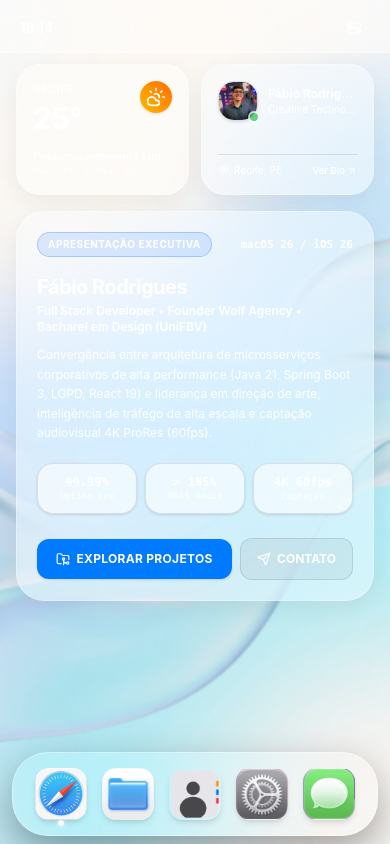
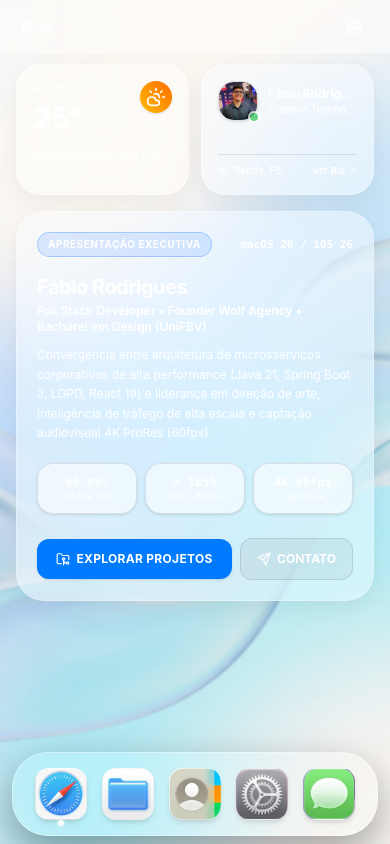
Before and after one commit to fabiorodrigues-tech-dev/portfolio-liquid-glass-experience, a React (Vite) app: page / in a window 390 px wide. Built offline with nearby package versions, Linux system fonts and the light colour scheme; a web font is replaced by a local one.

Commit message:
feat(dock): padronizacao 1:1 nativa dos 5 icones e novos assets oficiais de contatos

```diff
--- a/src/components/Dock.tsx
+++ b/src/components/Dock.tsx
@@ -180,3 +180,78 @@ export const Dock: React.FC<DockProps> = ({
     </div>
   )
 }
+
+export interface MobileDockProps {
+  activeTab: 'inicio' | 'projetos' | 'sobre' | 'habilidades' | 'contato'
+  onSelectTab: (tab: 'inicio' | 'projetos' | 'sobre' | 'habilidades' | 'contato') => void
+  isDark: boolean
+  isFocusMode?: boolean
+}
+
+export const MobileDock: React.FC<MobileDockProps> = ({
+  activeTab,
+  onSelectTab,
+  isDark,
+  isFocusMode = false,
+}) => {
+  const icons = [
+    {
+      id: 'inicio' as const,
+      label: 'Início (Safari)',
+      src: isDark ? '/icons/dock/safari-dark.png' : '/icons/dock/safari-light.png',
+    },
+    {
+      id: 'projetos' as const,
+      label: 'Projetos (Arquivos)',
+      src: isDark ? '/icons/dock/files-dark.png' : '/icons/dock/files-light.png',
+    },
+    {
+      id: 'sobre' as const,
+      label: 'Sobre (Contatos)',
+      src: isDark ? '/icons/dock/contacts-dark.png' : '/icons/dock/contacts-light.png',
+    },
+    {
+      id: 'habilidades' as const,
+      label: 'Habilidades (Ajustes)',
+      src: isDark ? '/icons/dock/settings-dark.png' : '/icons/dock/settings-light.png',
+    },
+    {
+      id: 'contato' as const,
+      label: 'Contato (Mensagens)',
+      src: isDark ? '/icons/dock/messages-dark.png' : '/icons/dock/messages-light.png',
+    },
+  ]
+
+  return (
+    <nav
+      className={`fixed bottom-2 left-1/2 -translate-x-1/2 z-40 w-[calc(100%-24px)] max-w-[380px] h-[84px] px-3.5 rounded-[36px] bg-white/20 dark:bg-white/[0.12] backdrop-blur-3xl backdrop-saturate-200 border border-white/35 dark:border-white/20 shadow-[0_16px_40px_rgba(0,0,0,0.35)] flex items-center justify-around select-none transition-all duration-300 ${
+        isFocusMode ? 'translate-y-28 opacity-0 pointer-events-none' : 'translate-y-0 opacity-100'
+      }`}
+      aria-label="Navegação móvel oficial em Squircles de Apps"
+    >
+      {icons.map((icon) => (
+        <button
+          key={icon.id}
+          type="button"
+          onClick={() => onSelectTab(icon.id)}
+          className="relative flex flex-col items-center justify-center cursor-pointer"
+          title={icon.label}
+          aria-label={icon.label}
+        >
+          <div className="w-[52px] h-[52px] sm:w-[54px] sm:h-[54px] rounded-[14px] overflow-hidden flex items-center justify-center shadow-md select-none transition-transform active:scale-90">
+            <img
+              src={icon.src}
+              alt={icon.label}
+              className="w-full h-full object-contain select-none"
+              loading="eager"
+              decoding="async"
+            />
+          </div>
+          {activeTab === icon.id && (
+            <span className="w-1.5 h-1.5 rounded-full bg-white/90 dark:bg-white shadow-[0_0_5px_rgba(255,255,255,0.8)] absolute -bottom-1.5 left-1/2 -translate-x-1/2" />
+          )}
+        </button>
+      ))}
+    </nav>
+  )
+}
--- a/src/components/mobile/IOSMobileExperience.tsx
+++ b/src/components/mobile/IOSMobileExperience.tsx
@@ -18,6 +18,7 @@ import {
 import { GithubIcon, WhatsAppIcon } from '../icons/SocialIcons'
 import { AppleControlCenterIcon } from '../icons/ControlCenterIcon'
 import { ControlCenterMobile } from './ControlCenterMobile'
+import { MobileDock } from '../Dock'
 import type { ThemeMode, Project, AccentColor } from '../../types'
 import { playHapticClick } from '../../lib/soundEffects'
 
@@ -1157,122 +1158,12 @@ export const IOSMobileExperience: React.FC<IOSMobileExperienceProps> = ({
       {/* ========================================================================= */}
       {/* 4. DOCK INFERIOR EM AUTÊNTICO LIQUID GLASS COM SQUIRCLES DE APPS (iOS)    */}
       {/* ========================================================================= */}
-      <nav
-        className={`fixed bottom-2 left-1/2 -translate-x-1/2 z-40 w-[calc(100%-24px)] max-w-[380px] h-[84px] px-3.5 rounded-[36px] bg-white/20 dark:bg-white/[0.12] backdrop-blur-3xl backdrop-saturate-200 border border-white/35 dark:border-white/20 shadow-[0_16px_40px_rgba(0,0,0,0.35)] flex items-center justify-around select-none transition-all duration-300 ${
-          isFocusMode ? 'translate-y-28 opacity-0 pointer-events-none' : 'translate-y-0 opacity-100'
-        }`}
-        aria-label="Navegação móvel oficial em Squircles de Apps"
-      >
-        {/* 1. Início: Safari */}
-        <button
-          type="button"
-          onClick={() => handleTabSelect('inicio')}
-          className="relative flex flex-col items-center justify-center cursor-pointer"
-          title="Início (Safari)"
-          aria-label="Início"
-        >
-          <div className="w-[52px] h-[52px] rounded-[14px] overflow-hidden flex items-center justify-center shadow-md select-none transition-transform active:scale-90">
-            <img
-              src={isDark ? '/icons/dock/safari-dark.png' : '/icons/dock/safari-light.png'}
-              alt="Safari"
-              className="w-full h-full object-contain select-none pointer-events-none"
-              loading="eager"
-              decoding="async"
-            />
-          </div>
-          {activeTab === 'inicio' && (
-            <span className="w-1.5 h-1.5 rounded-full bg-white/90 dark:bg-white shadow-[0_0_5px_rgba(255,255,255,0.8)] absolute -bottom-1.5 left-1/2 -translate-x-1/2" />
-          )}
-        </button>
-
-        {/* 2. Projetos: Arquivos (Files) */}
-        <button
-          type="button"
-          onClick={() => handleTabSelect('projetos')}
-          className="relative flex flex-col items-center justify-center cursor-pointer"
-          title="Projetos (Arquivos)"
-          aria-label="Projetos"
-        >
-          <div className="w-[52px] h-[52px] rounded-[14px] overflow-hidden flex items-center justify-center shadow-md select-none transition-transform active:scale-90">
-            <img
-              src={isDark ? '/icons/dock/files-dark.png' : '/icons/dock/files-light.png'}
-              alt="Arquivos"
-              className="w-full h-full object-contain select-none pointer-events-none"
-              loading="eager"
-              decoding="async"
-            />
-          </div>
-          {activeTab === 'projetos' && (
-            <span className="w-1.5 h-1.5 rounded-full bg-white/90 dark:bg-white shadow-[0_0_5px_rgba(255,255,255,0.8)] absolute -bottom-1.5 left-1/2 -translate-x-1/2" />
-          )}
-        </button>
-
-        {/* 3. Sobre: Contatos (Contacts) */}
-        <button
-          type="button"
-          onClick={() => handleTabSelect('sobre')}
-          className="relative flex flex-col items-center justify-center cursor-pointer"
-          title="Sobre Mim (Contatos)"
-          aria-label="Sobre Mim"
-        >
-          <div className="w-[52px] h-[52px] rounded-[14px] overflow-hidden flex items-center justify-center shadow-md select-none transition-transform active:scale-90">
-            <img
-              src={isDark ? '/icons/dock/contacts-dark.png' : '/icons/dock/contacts-light.png'}
-              alt="Sobre"
-              className="w-full h-full object-contain scale-[0.91] transition-all select-none pointer-events-none"
-              loading="eager"
-              decoding="async"
-            />
-          </div>
-          {activeTab === 'sobre' && (
-            <span className="w-1.5 h-1.5 rounded-full bg-white/90 dark:bg-white shadow-[0_0_5px_rgba(255,255,255,0.8)] absolute -bottom-1.5 left-1/2 -translate-x-1/2" />
-          )}
-        </button>
-
-        {/* 4. Habilidades: Ajustes (Settings) */}
-        <button
-          type="button"
-          onClick={() => handleTabSelect('habilidades')}
-          className="relative flex flex-col items-center justify-center cursor-pointer"
-          title="Habilidades & Stack (Ajustes)"
-          aria-label="Habilidades"
-        >
-          <div className="w-[52px] h-[52px] rounded-[14px] overflow-hidden flex items-center justify-center shadow-md select-none transition-transform active:scale-90">
-            <img
-              src={isDark ? '/icons/dock/settings-dark.png' : '/icons/dock/settings-light.png'}
-              alt="Ajustes"
-              className="w-full h-full object-contain select-none pointer-events-none"
-              loading="eager"
-              decoding="async"
-            />
-          </div>
-          {activeTab === 'habilidades' && (
-            <span className="w-1.5 h-1.5 rounded-full bg-white/90 dark:bg-white shadow-[0_0_5px_rgba(255,255,255,0.8)] absolute -bottom-1.5 left-1/2 -translate-x-1/2" />
-          )}
-        </button>
-
-        {/* 5. Contato: Mensagens (Messages) */}
-        <button
-          type="button"
-          onClick={() => handleTabSelect('contato')}
-          className="relative flex flex-col items-center justify-center cursor-pointer"
-          title="Contato (Mensagens)"
-          aria-label="Contato"
-        >
-          <div className="w-[52px] h-[52px] rounded-[14px] overflow-hidden flex items-center justify-center shadow-md select-none transition-transform active:scale-90">
-            <img
-              src={isDark ? '/icons/dock/messages-dark.png' : '/icons/dock/messages-light.png'}
-              alt="Mensagens"
-              className="w-full h-full object-contain select-none pointer-events-none"
-              loading="eager"
-              decoding="async"
-            />
-          </div>
-          {activeTab === 'contato' && (
-            <span className="w-1.5 h-1.5 rounded-full bg-white/90 dark:bg-white shadow-[0_0_5px_rgba(255,255,255,0.8)] absolute -bottom-1.5 left-1/2 -translate-x-1/2" />
-          )}
-        </button>
-      </nav>
+      <MobileDock
+        activeTab={activeTab}
+        onSelectTab={handleTabSelect}
+        isDark={isDark}
+        isFocusMode={isFocusMode}
+      />
 
       {/* ========================================================================= */}
       {/* 5. CENTRAL DE CONTROLE NATIVA iOS (COMPONENTE EXCLUSIVO ControlCenterMobile) */}
```
Also changed, not shown: public/icons/dock/contacts-dark.png, public/icons/dock/contacts-light.png.
